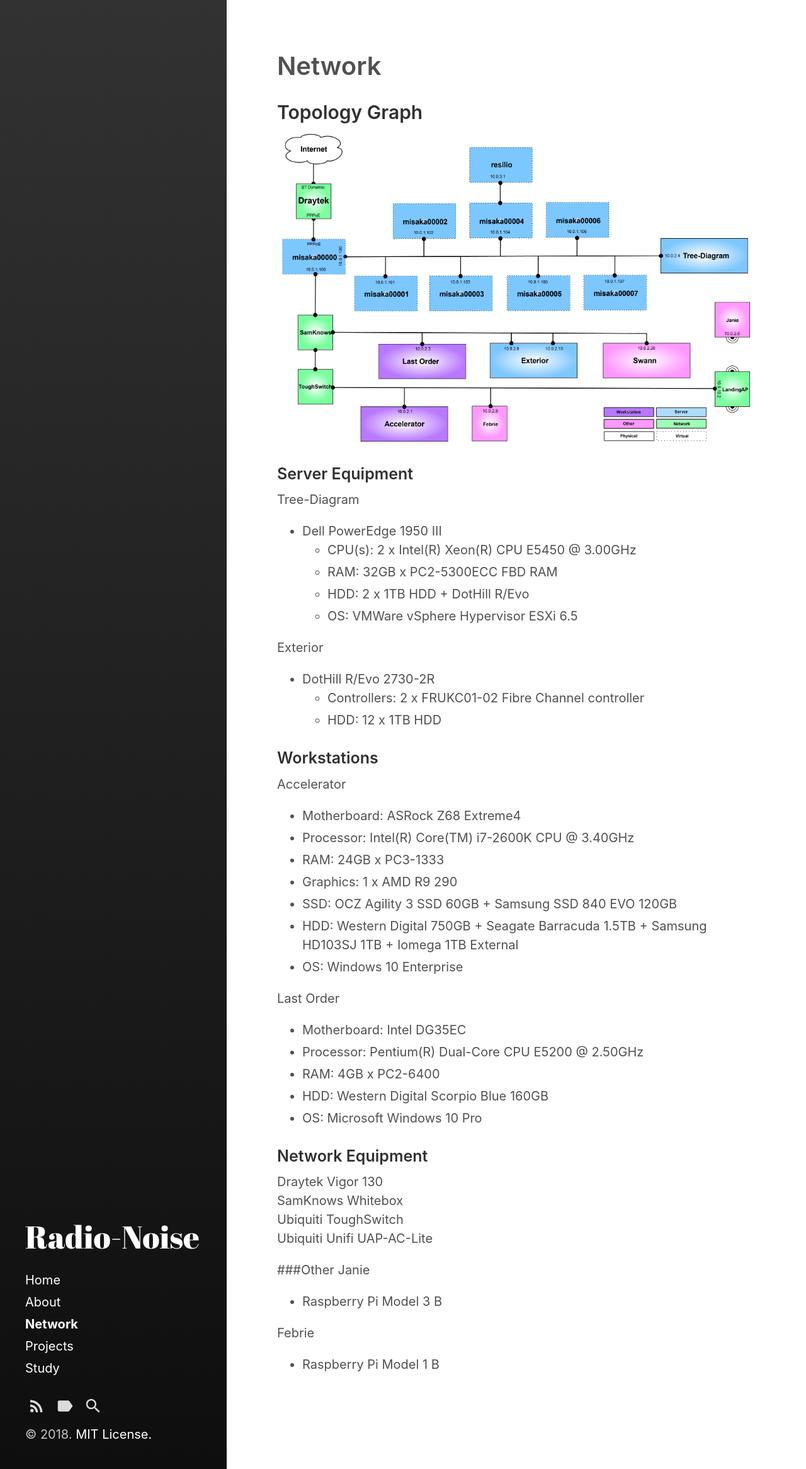
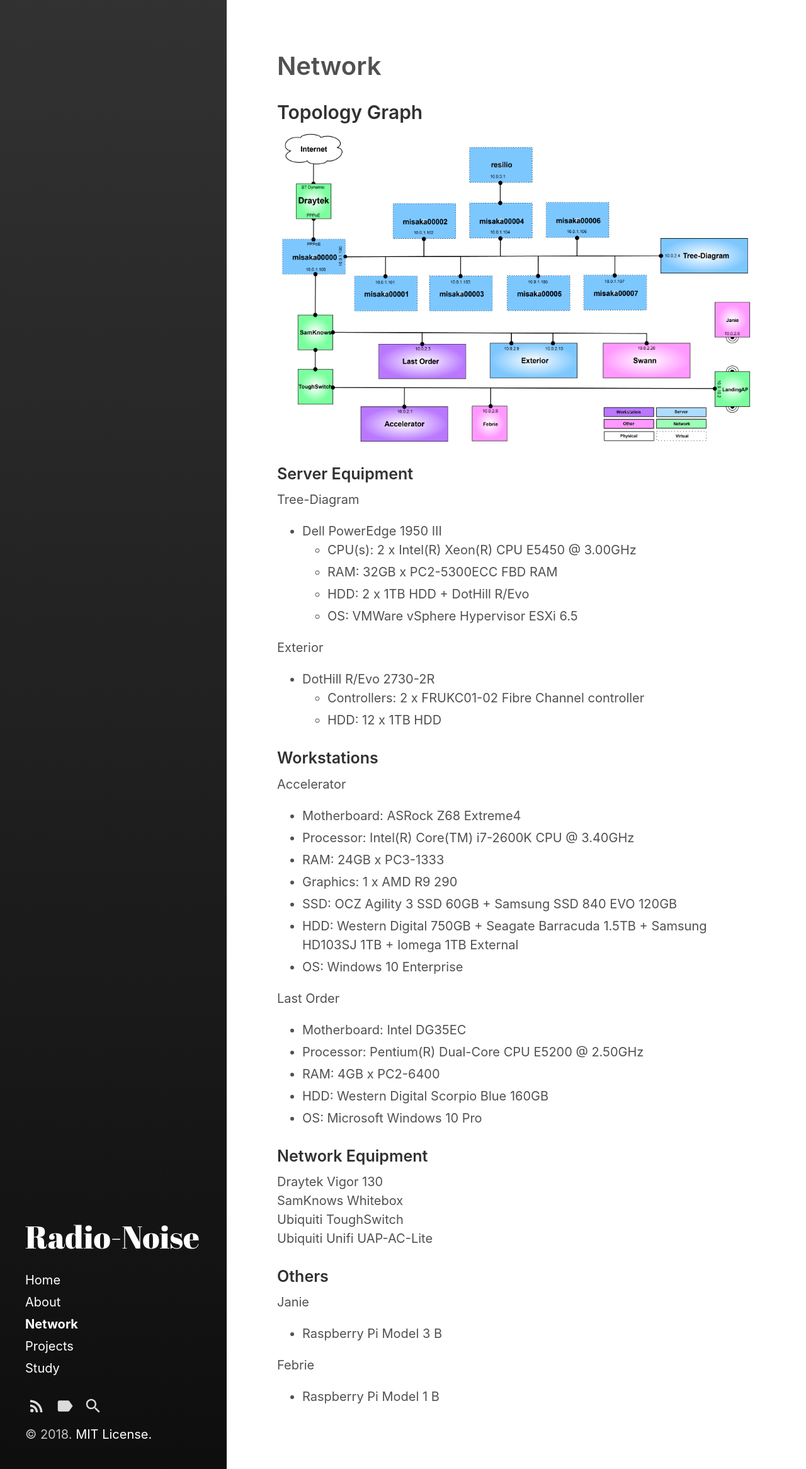
Before and after one commit to Stealthbird97/Radio-Noise-Site, a Jekyll site: the page built from network.md, in a window 1280 px wide. Shown: the whole page at 63% size. Built offline with Jekyll 4.4.1, drawn with Linux system fonts in a browser that asks for light colours.

Commit message:
Fixed Formatting

```diff
--- a/network.md
+++ b/network.md
@@ -42,7 +42,7 @@ SamKnows Whitebox \\
 Ubiquiti ToughSwitch \\
 Ubiquiti Unifi UAP-AC-Lite
 
-###Other
+### Others
 Janie
 * Raspberry Pi Model 3 B
 
```
Also changed, not shown: 2 other files.
